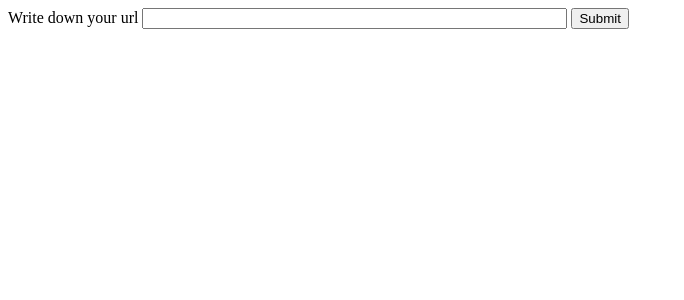
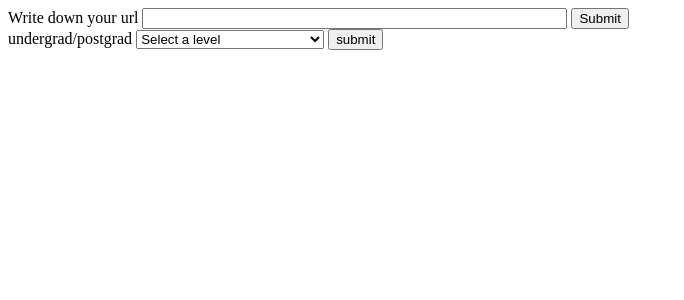
Before and after one commit to postsent/unsw_course_filter, a Flask app: page / in a window 1280 px wide. Shown: the top 300 px of the page, without its empty margins (0-684 px from the left). Run offline with Flask 2, Linux system fonts and the light colour scheme.

Commit message:
add dropdown menu

```diff
--- a/src/app.py
+++ b/src/app.py
@@ -22,8 +22,8 @@ def my_form_post():
     global headings
     global data
 
-    url = request.form['text']
     try:
+        url = request.form['text']
         c = Class_scrapter(url)
         data_list = c.get_list()
         headings= data_list[0]
@@ -33,6 +33,12 @@ def my_form_post():
 
     return render_template("table.html", headings=headings, data=data)
 
+@app.route("/submitted", methods=['POST'])
+def hello():
+   myvariable = request.form.get("teamDropdown")
+   print(myvariable)
+   return myvariable
+
 # p = os.path.abspath("table.html")
 # print(p)
 if __name__=="__main__":
--- a/src/class_scraper.py
+++ b/src/class_scraper.py
@@ -127,7 +127,8 @@ class Class_scrapter:
             if not c in self.course_on_campus and c:
                 self.course_on_campus.append(c)
                 if "6451" in c: # TODO
-                    print(t)
+                    pass
+                    #print(t)
 
     def get_online_course(self, t:str, info_bag:list)->None:
         """
--- a/src/templates/table.html
+++ b/src/templates/table.html
@@ -12,6 +12,15 @@
             <input name="text" size="50"> <!--change the length of input fied-->
             <input type="submit">
         </form>
+        <form class="teamSelection" method="POST" action="/submitted">
+            <label for="name">undergrad/postgrad  </label>
+            <select class="teamForm" id="teamDropdownSelector" type="text" name="teamDropdown" placeholder="Select A Team">
+                 <option disabled selected>Select a level</option>
+                 <option id="WatfordVSManchester Utd" value="Watford VS Manchester Utd">Watford VS Manchester Utd</option>
+            </select>
+            <input class="btn" type="submit" value="submit">
+        </form>
+
         <table>
             <tr class="table_header">
                 {% for header in headings %}
```
Also changed, not shown: src/static/styles.css (line endings or trailing spaces).
